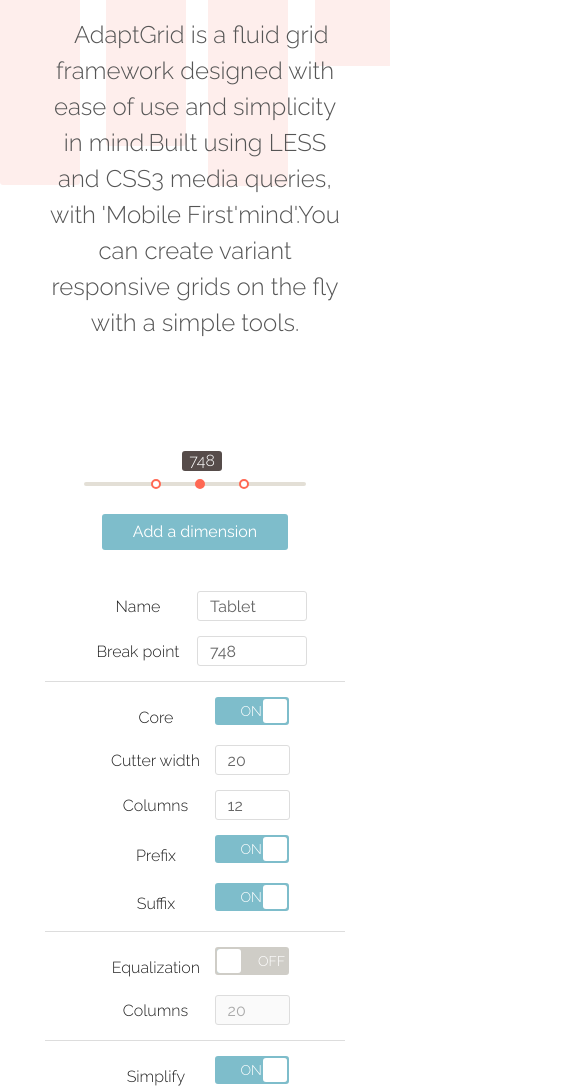
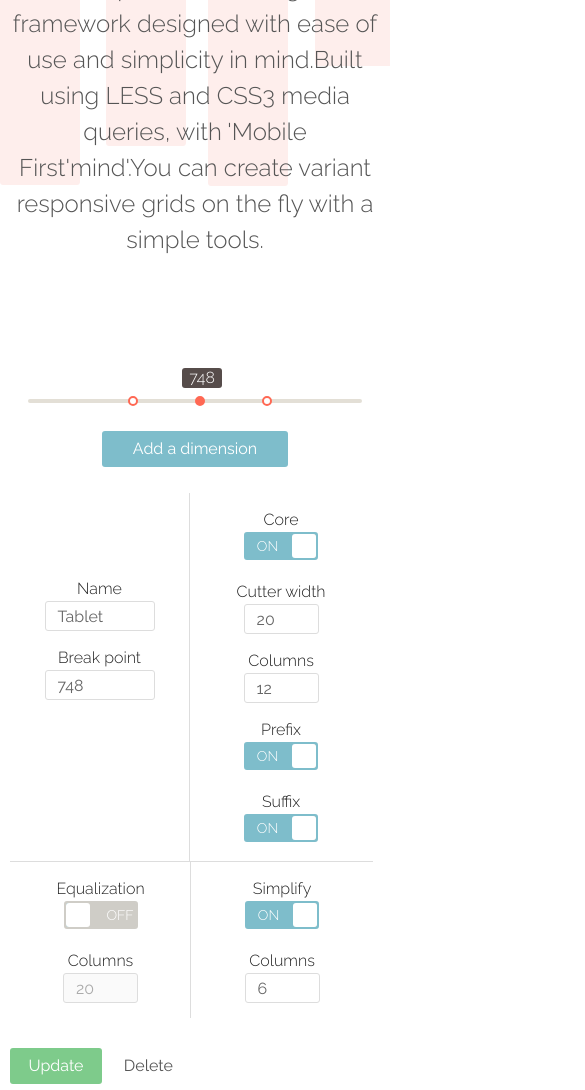
Before and after one commit to iejerry/site-adaptGrid, a website: page index.html in a window 390 px wide. Shown: the part 201-1291 px from the top of the page, 585 px wide, since content can reach past the window. Drawn offline with nearby package versions, Linux system fonts and the light colour scheme.

Commit message:
responsive

```diff
--- a/Gruntfile.js
+++ b/Gruntfile.js
@@ -72,7 +72,8 @@
               'build/common/reset.css',
               'build/common/typography.css',
               'build/common/forms-core.css',
-              'build/components/buttons-core.css'
+              'build/components/buttons-core.css',
+              'build/function/grid.css'
           ],
           dest: 'src/css/'
         },
@@ -105,7 +106,6 @@
     less: {
       site: {
         files: {
-          "src/css/grid.css": "src/less/grid.less",
           "src/css/site.css": "src/less/site.less"
         }
       },
--- a/css/style.css
+++ b/css/style.css
@@ -1,4 +1,4 @@
-/*! site-adaptGrid - v0.0.1 - 2013-07-15
+/*! site-adaptGrid - v0.0.1 - 2013-07-16
 * https://github.com/amazingSurge/site-adaptGrid
 * Copyright (c) 2013 amazingSurge; Licensed  */
 
@@ -1406,7 +1406,7 @@
   display: block;
 }
 .generator-setting {
-  width: 23%;
+  width: 230px;
   overflow: hidden;
 }
 .generator-setting ul {
@@ -1437,10 +1437,11 @@
 .generator-effect {
   position: absolute;
   top: 170px;
-  right: 0;
+  left: 250px;
   width: 76%;
 }
 .generator-submit {
+  display: block;
   margin-top: 30px;
   overflow: hidden;
 }
@@ -1572,16 +1573,34 @@
 }
 @media only screen and (max-width: 980px) {
   .container {
-    width: 880px;
+    width: 90%;
+    max-width: 880px;
   }
 }
 @media only screen and (max-width: 768px) {
-  .container {
-    width: 690px;
+  .generator-dimension {
+    width: 90%;
   }
   .generator-setting {
     width: 100%;
     text-align: center;
+  }
+  .generator-setting ul {
+    float: left;
+    width: 49%;
+    margin: -1px 0 0 -1px;
+    border-left: 1px solid #ddd;
+  }
+  .generator-setting ul:first-child {
+    top: 70px;
+    border-color: transparent;
+  }
+  .generator-setting .switch-on {
+    text-indent: -15px;
+  }
+  .generator-setting .generator-submit {
+    float: left;
+    width: 50%;
   }
   .generator-effect {
     position: relative;
@@ -1595,10 +1614,15 @@
   }
   .share {
     position: relative;
+    top: 15px;
   }
 }
 @media only screen and (max-width: 480px) {
   .container {
-    width: 300px;
-  }
-}
+    width: 95%;
+    min-width: 300px;
+  }
+  header[role="banner"] h1 {
+    font-size: 60px;
+  }
+}
--- a/index.html
+++ b/index.html
@@ -146,7 +146,7 @@
     <section class="faq">
         <div class="container">
             <h2>Why Use it?</h2>
-            <div class="row has-3 tablet-has-1 mobile-has-1">
+            <div class="row has-3 tablet-has-2 mobile-has-1">
                 <article class="column">
                     <h3>Css3/html5</h3>
                     <p>Built-on CSS3 and HTML5 semantics to allow you to start captializing on a next generation standard.</p>
@@ -160,7 +160,7 @@
                     <p>Because it uses percentages,your fluid columns will fit into any width.</p>
                 </article>
             </div>
-            <div class="row has-3 tablet-has-1 mobile-has-1">
+            <div class="row has-3 tablet-has-2 mobile-has-1">
                 <article class="column">
                     <h3>Mobile First</h3>
                     <p>Built-on CSS3 and HTML5 semantics to allow you to start captializing on a next generation standard.</p>
--- a/src/less/site.less
+++ b/src/less/site.less
@@ -225,7 +225,7 @@
 	}
 }
 .generator-setting {
-	width: 23%;
+	width: 230px;
 	overflow: hidden;
 	ul {
 		position: relative;
@@ -256,10 +256,11 @@
 .generator-effect {
 	position: absolute;
 	top: 170px;
-	right: 0;
+	left: 250px;
 	width: 76%;
 }
 .generator-submit {
+	display: block;
 	margin-top: 30px;
 	overflow: hidden;
 	button {
@@ -405,16 +406,34 @@
 // --------------------------------------------------
 @media only screen and (max-width: 980px) {
 	.container {
-		width: 880px;
+		width: 90%;
+		max-width: 880px;
 	}
 }
 @media only screen and (max-width: 768px) {
-	.container {
-		width: 690px;
+	.generator-dimension {
+		width: 90%;
 	}
 	.generator-setting {
 		width: 100%;
 		text-align: center;
+		ul {
+			float: left;
+			width: 49%;
+			margin: -1px 0 0 -1px;
+			border-left: 1px solid #ddd;
+			&:first-child {
+				top: 70px;
+				border-color: transparent;
+			}
+		}
+		.switch-on {
+			text-indent: -15px;
+		}
+		.generator-submit {
+			float: left;
+			width: 50%;
+		}
 	}
 	.generator-effect {
 		position: relative;
@@ -428,11 +447,18 @@
 	}
 	.share {
 		position: relative;
+		top: 15px;
 	}
 }
 
 @media only screen and (max-width: 480px) {
 	.container {
-		width: 300px;
+		width: 95%;
+		min-width: 300px;
+	}
+	header[role="banner"] {
+		h1 {
+			font-size: 60px;
+		}
 	}
 }
```
Also changed, not shown: src/index.html (+2 -2 lines), css/style-min.css, src/css/site.css.
